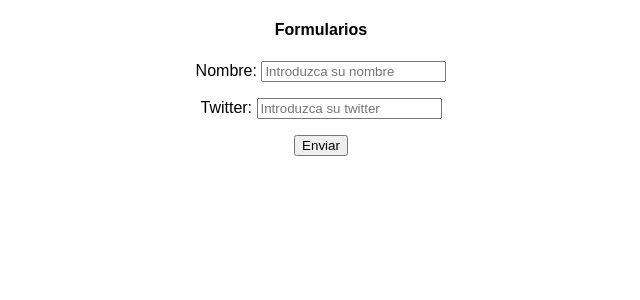
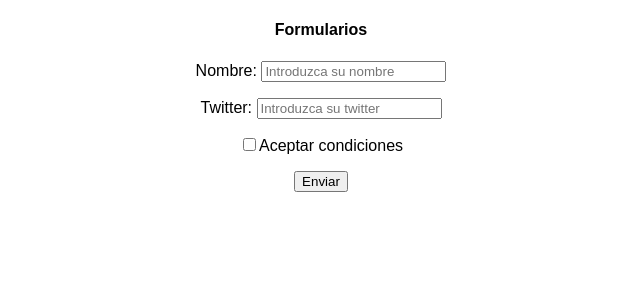
Before and after one commit to JoseAntpr/react-training, a React (Create React App) app: page / in a window 1280 px wide. Shown: the top 300 px of the page, without its empty margins (319-959 px from the left). Built offline with nearby package versions, Linux system fonts and the light colour scheme.

Commit message:
ADD: onSubmit Event for manage submit of my form

```diff
--- a/src/sections/forms.js
+++ b/src/sections/forms.js
@@ -3,21 +3,25 @@
 /* Refenrencias
 No es lo más común ni la mejor práctica, ya que hace que nuestro código
 deje de ser declarativo.
-ref={inputElement => this.inputName = inputElement}
+    ref={inputElement => this.inputName = inputElement}
 */
 
 export default class Forms extends Component {
-    handleClick = (e) => {
+    handleSubmit = (e) => {
         e.preventDefault();
         const name = this.inputName.value;
         const twitter = document.getElementById('twitter').value;
         console.log(name, twitter);
     }
+
+    handleChange = (e) => {
+        console.log('Handle Change', e.target.checked);
+    }
     render() {
         return (
             <div>
                 <h4>Formularios</h4>
-                <form>
+                <form onSubmit={this.handleSubmit}>
                     <p>
                         <label htmlFor='name'>Nombre: </label>
                         <input
@@ -29,14 +33,21 @@
 
                     </p>
                     <p>
-                    <label htmlFor='twitter'>Twitter: </label>
+                        <label htmlFor='twitter'>Twitter: </label>
                         <input
                             id='twitter'
                             name='twitterAccount'
                             placeholder='Introduzca su twitter'
                             />
                     </p>
-                    <button onClick={this.handleClick}>Enviar</button>
+                    <p>
+                        <label>
+                            <input onChange={this.handleChange} type="checkbox" />
+                            Aceptar condiciones
+                        </label>
+                    </p>
+
+                    <button>Enviar</button>
                 </form>
             </div>
         )
```
